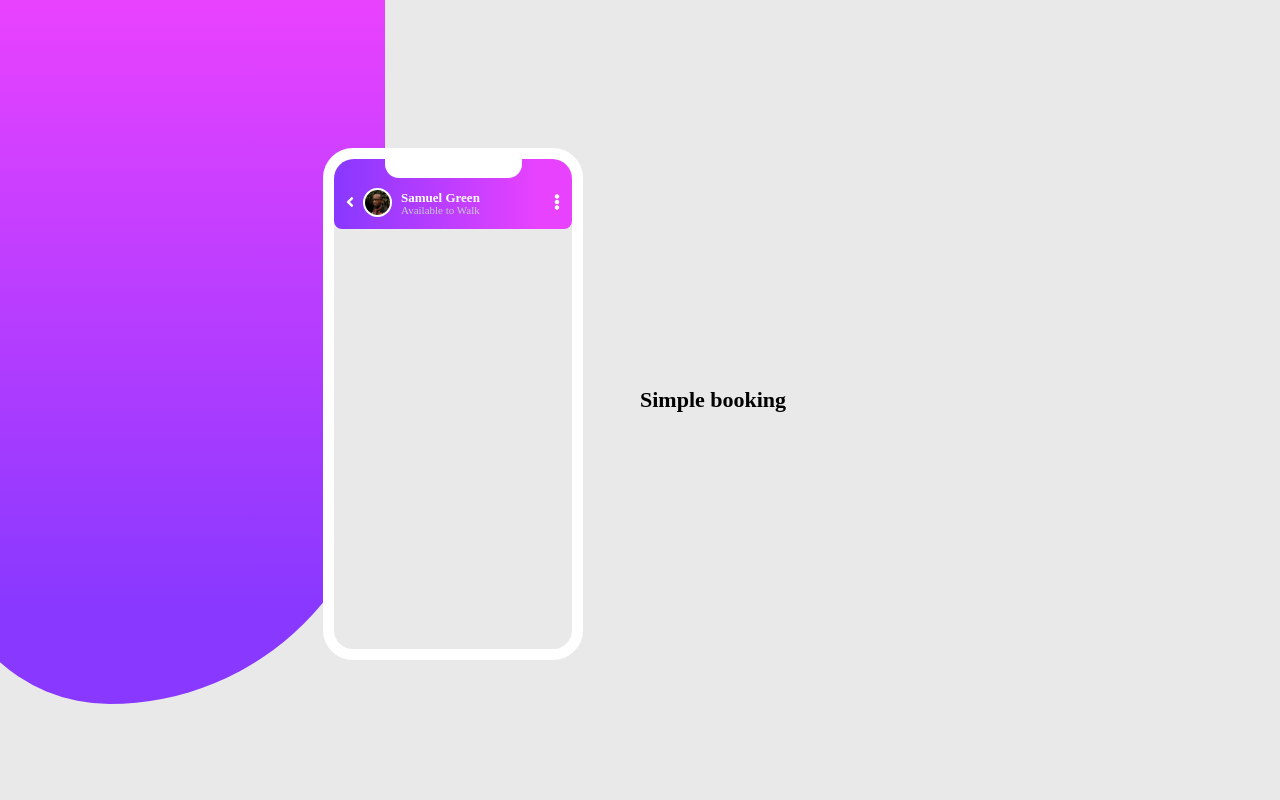
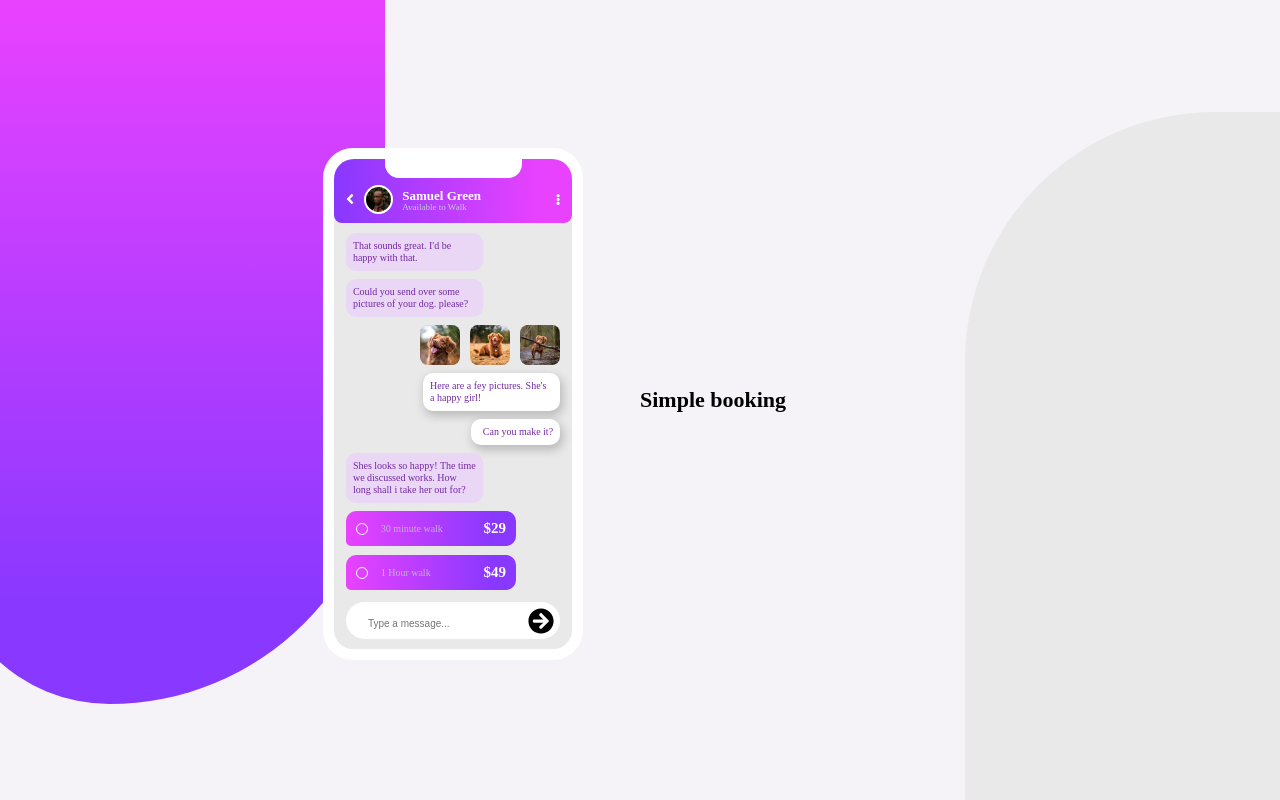
Before and after one commit to John9927/chat-app-css-illustration, an Angular app: page / in a window 1280 px wide. Built offline with nearby package versions, Linux system fonts and the light colour scheme.

Commit message:
Add smartphone

```diff
--- a/src/app/home/home.component.html
+++ b/src/app/home/home.component.html
@@ -3,7 +3,9 @@
     <div class="violet"></div>
     <div class="container__smartphone">
       <div class="wrap__smartphone">
+        <!-- Smartphone -->
         <div class="smartphone">
+          <!-- Header -->
           <div class="header__smartphone">
             <div class="border__smartphone">
             </div>
@@ -12,10 +14,64 @@
                 <div class="arrow-left"><i class="fas fa-angle-left"></i></div>
                 <div class="logo"></div>
                 <div class="name">
-                  <span style="color: white; font-size: 13px; font-weight: bold;">Samuel Green</span>
+                  <span style="color:white; font-size: 13px; font-weight: bold;">Samuel Green</span>
                   <div class="description__person">Available to Walk</div>
                 </div>
                 <div class="option"><i class="fas fa-ellipsis-v"></i></div>
+              </div>
+            </div>
+          </div>
+          <!-- Chat -->
+          <div class="container__chat">
+            <div style="width: 90%; margin: 10px auto; pointer-events: none;">
+              <div class="chat">
+                <span class="description__chat">
+                  That sounds great. I'd be happy with that.
+                </span>
+              </div>
+              <div class="chat">
+                <span class="description__chat">
+                  Could you send over some pictures of your dog. please?
+                </span>
+              </div>
+              <div class="container__photo">
+                <img class="photo" src="./../../assets/images/dog-image-1.jpg" alt="">
+                <img class="photo" src="./../../assets/images/dog-image-2.jpg" alt="">
+                <img class="photo" src="./../../assets/images/dog-image-3.jpg" alt="">
+              </div>
+              <div class="chat --right">
+                <span class="description__chat --white">
+                  Here are a fey pictures. She's a happy girl!
+                </span>
+              </div>
+              <div class="chat --right">
+                <span class="description__chat --white --width">
+                  Can you make it?
+                </span>
+              </div>
+              <div class="chat">
+                <span class="description__chat">
+                  Shes looks so happy! The time we discussed works. How long shall i take her out for?
+                </span>
+              </div>
+              <!-- Check -->
+              <div class="container__check">
+                <div class="container__item">
+                  <div class="check"></div>
+                  <span class="description__check">30 minute walk</span>
+                  <span class="money">$29</span>
+                </div>
+              </div>
+              <div class="container__check">
+                <div class="container__item">
+                  <div class="check"></div>
+                  <span class="description__check">1 Hour walk</span>
+                  <span class="money">$49</span>
+                </div>
+              </div>
+              <div class="container__input">
+                <input type="text" placeholder="Type a message..." readonly>
+                <i class="fas fa-arrow-circle-right"></i>
               </div>
             </div>
           </div>
@@ -23,9 +79,18 @@
       </div>
       <!-- Title -->
       <div class="container__label">
-        <div class="container__title"><span class="title">Simple booking</span></div>
-        <div class="container__description"><span class="description"></span></div>
+        <div class="container__title">
+          <span class="title">Simple booking</span>
+        </div>
+        <div class="container__description">
+          <span class="description"></span>
+        </div>
       </div>
     </div>
   </div>
 </div>
+
+<!-- Shaders bottom right -->
+<div class="container__shadow">
+  <div class="shadow"></div>
+</div>
--- a/src/app/home/home.component.scss
+++ b/src/app/home/home.component.scss
@@ -1,8 +1,30 @@
+// shadow
+.container__shadow {
+  display: flex;
+  width: 100%;
+  height: 100vh;
+  justify-content: flex-end;
+  position: absolute;
+  bottom: 0;
+}
+
+.shadow {
+  display: flex;
+  justify-content: flex-end;
+  bottom: 0;
+  width: 315px;
+  height: 86vh;
+  background: rgb(233, 233, 233);
+  position: absolute;
+  border-top-left-radius: 250px;
+}
+
+// Home
 .container__home {
   display: flex;
   width: 100%;
   height: 100vh;
-  background-color: rgb(233, 233, 233);
+  background-color: hsl(270, 20%, 96%);
 }
 
 .container__violet {
@@ -100,17 +122,21 @@
 }
 
 .description__person {
-  font-size: 11px;
+  font-size: 9px;
   color: hsl(206, 6%, 79%);
 }
 
-.fa-angle-left,
+.fa-angle-left {
+  color: white;
+}
+
 .fa-ellipsis-v {
+  zoom: 70%;
   color: white;
 }
 
 .logo {
-  background: url('./../../assets/images/avatar.jpg') no-repeat;
+  background: url("./../../assets/images/avatar.jpg") no-repeat;
   width: 25px;
   border-radius: 50%;
   height: 25px;
@@ -124,8 +150,127 @@
   width: 100%;
   height: 70px;
   justify-content: start;
-  background: linear-gradient(90deg,#8838ff 0%,#e942ff 87%);
+  background: linear-gradient(90deg, #8838ff 0%, #e942ff 87%);
   z-index: 1;
   position: relative;
+}
 
+.container__chat {
+  display: flex;
+  width: 100%;
 }
+
+.chat {
+  display: flex;
+  width: 100%;
+}
+
+.description__chat {
+  padding: 7px;
+  font-size: 10px;
+  border-radius: 10px;
+  margin-bottom: 8px;
+  background: hsl(278, 62%, 90%);
+  width: 123px;
+  line-height: 1.2;
+  color: hsl(276, 59%, 40%);
+}
+
+.container__photo {
+  display: flex;
+  width: 100%;
+  justify-content: flex-end;
+}
+
+.photo {
+  display: flex;
+  height: 40px;
+  width: 40px;
+  margin: 0px 10px 8px 0px;
+  border-radius: 8px;
+
+  &:last-child {
+    margin-right: initial;
+  }
+}
+
+.--right {
+  justify-content: flex-end;
+}
+
+.--white {
+  background: white;
+  box-shadow: 2px 4px 10px 1px rgb(0 0 0 / 20%);
+  justify-content: flex-end;
+  display: flex;
+}
+
+.--width {
+  width: 75px;
+}
+
+.container__check {
+  display: flex;
+  width: 100%;
+  justify-content: flex-start;
+}
+
+.container__item {
+  display: flex;
+  width: 170px;
+  height: 35px;
+  background: linear-gradient(90deg, #e942ff  0%,#8838ff 87%);
+  justify-content: space-between;
+  align-items: center;
+  margin-bottom: 9px;
+  border-radius: 10px 10px 10px 5px;
+}
+
+.check {
+  display: flex;
+  width: 10px;
+  margin-left: 10px;
+  height: 10px;
+  border-radius: 50%;
+  border: 1px solid white;
+}
+
+.description__check {
+  font-size: 10px;
+  color: hsl(277, 30%, 76%);
+  width: 90px;
+}
+
+.money {
+  color: white;
+  margin-right: 10px;
+  font-size: 15px;
+  font-weight: bold;
+}
+
+.container__input {
+  display: flex;
+  width: 100%;
+  justify-content: center;
+  background: white;
+  border-radius: 20px;
+  align-items: center;
+  margin-top: 3px;
+}
+
+input {
+  border: 0;
+  width: 100%;
+  height: 30px;
+  margin-top: 5px;
+  margin-left: 20px;
+  border-radius: 20px;
+  font-size: 10px;
+}
+
+.fa-arrow-circle-right {
+  display: flex;
+  width: 26px;
+  height: 26px;
+  margin-right: 6px;
+}
```
